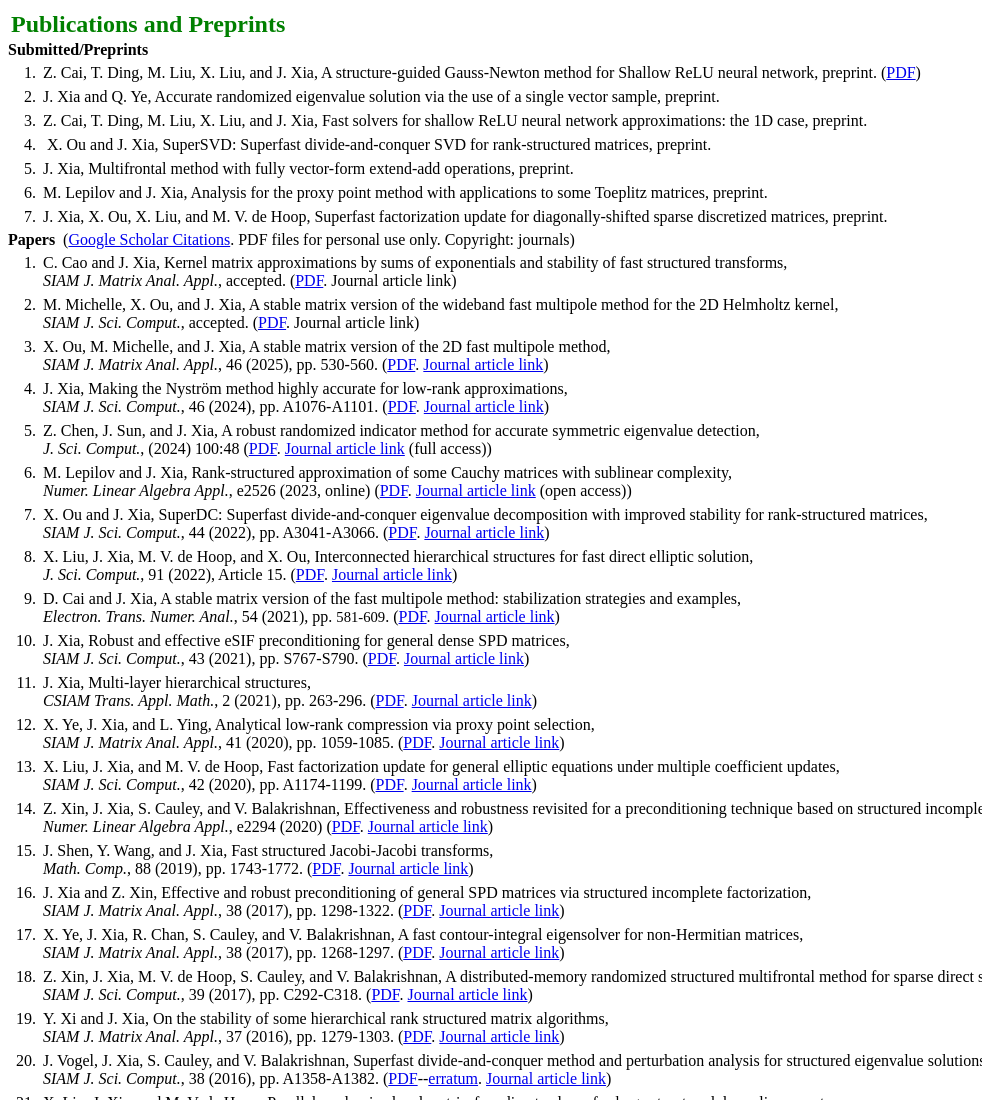
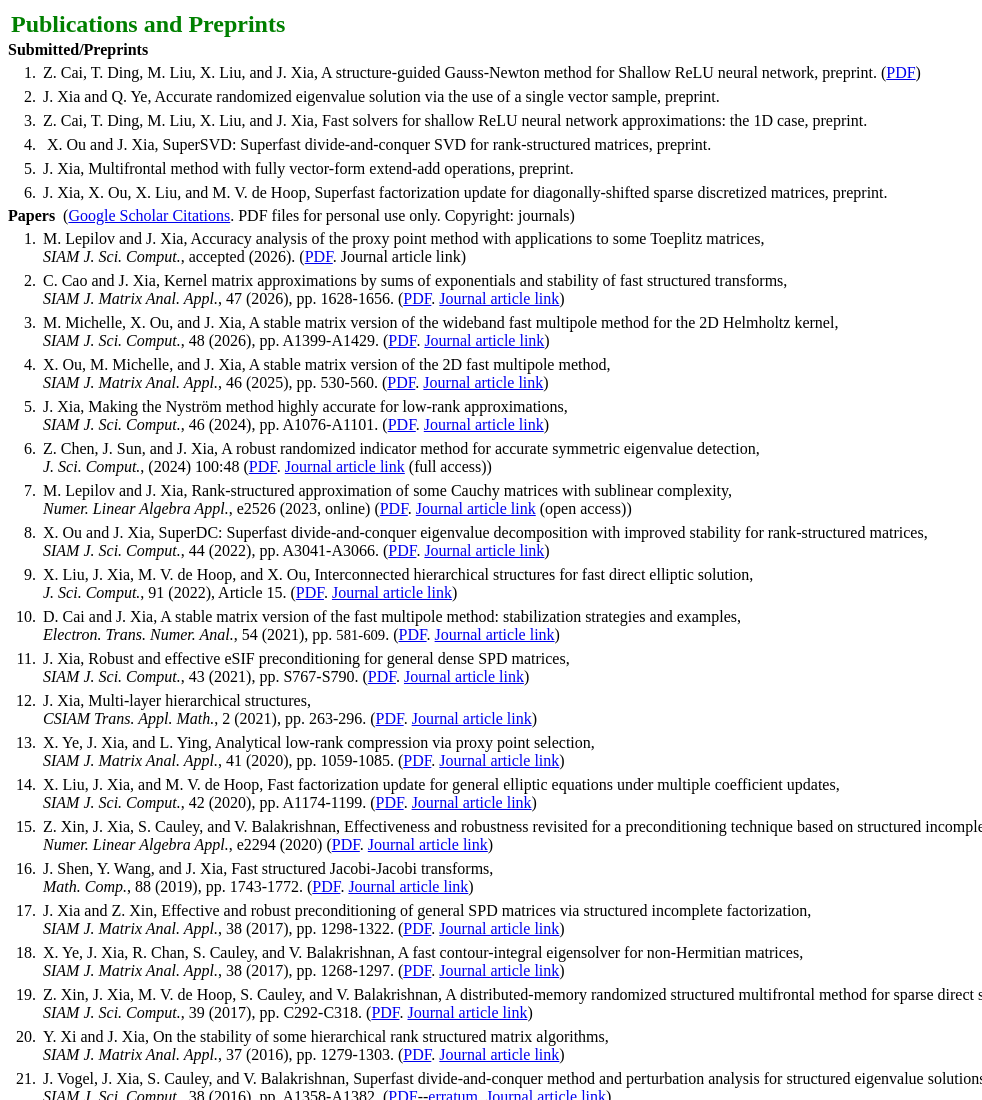
Before and after one commit to fastsolvers/fastsolvers.github.io, a plain HTML site: page papers.html in a window 1280 px wide. Shown: the top 1100 px of the page, without its empty margins (0-982 px from the left). Drawn offline with Linux system fonts and the light colour scheme.

Commit message:
Update papers.html

```diff
--- a/papers.html
+++ b/papers.html
@@ -65,13 +65,8 @@ ol {
 
 	J. Xia, Multifrontal method with fully vector-form extend-add operations,
 	preprint.</li>
+
 	<li>
-
-	<font face="Times New Roman">
-	M. Lepilov and J. Xia, Analysis for the proxy point method with applications
-	to some Toeplitz matrices, preprint.</font></li>
-	<li>
-
 	J. Xia, X. Ou, X. Liu, and M. V. de Hoop, Superfast factorization update for
 	diagonally-shifted sparse discretized matrices, preprint.</li>
 </ol>
@@ -79,24 +74,31 @@ ol {
 PDF files for personal use only. Copyright: journals)<ol>
 
 <font face="Times New Roman">
+	<li>
+	<font face="Times New Roman">
+	M. Lepilov and J. Xia, 	Accuracy analysis of the proxy point method with applications to some Toeplitz matrices,<br>
+		<i>SIAM J. Sci. Comput.</i>, accepted (2026). (<a href="https://arxiv.org/abs/2605.24231" target="_blank">PDF</a>.
+		Journal article link)</font>
+	</li>
+
 <li><font face="Times New Roman">
 	C. Cao and J. Xia, Kernel matrix approximations by sums of exponentials and stability of fast structured transforms,<br>
-<i>SIAM J. Matrix Anal. Appl.</i>, accepted. (<a href="work/soe.pdf" target="_blank">PDF</a>. Journal article link)</font></li>
+<i>SIAM J. Matrix Anal. Appl.</i>, 47 (2026), pp. 1628-1656. (<a href="work/soe.pdf" target="_blank">PDF</a>. <a href="https://epubs.siam.org/doi/abs/10.1137/25M1741868" target="_blank">Journal article link</a>)</font></li>
 
 <li><font face="Times New Roman">
 	M. Michelle, X. Ou, and J. Xia, A stable matrix version of the wideband fast
 	multipole method for the 2D Helmholtz kernel,<br>
-<i>SIAM J. Sci. Comput.</i>, accepted. (<a href="work/fmmhelm.pdf" target="_blank">PDF</a>. Journal article link)</font></li>
+<i>SIAM J. Sci. Comput.</i>, 48 (2026), pp. A1399-A1429. (<a href="work/fmmhelm.pdf" target="_blank">PDF</a>.
+	<a href="https://epubs.siam.org/doi/10.1137/24M1712837" target="_blank">Journal article link</a>)</font></li>
 
 	<li>
 <font face="Times New Roman">
-
 	X. Ou, M. Michelle, and J. Xia, A stable matrix version of the 2D fast
 	multipole method,<br>
 <i>SIAM J. Matrix Anal. Appl.</i>, 46 (2025), pp. 530-560. (<a href="work/fmm2d.pdf" target="_blank">PDF</a>.
 	<a href="https://epubs.siam.org/eprint/RRF3EZZBBDICQDRI9YCS/full" target="_blank">Journal article link</a>)</font></li>
+
 	<li>
-
 	J. Xia, Making the Nystr&ouml;m method highly accurate for low-rank approximations,<br><i>SIAM J. Sci. Comput.</i>,
 	46 (2024), pp. A1076-A1101. (<a href="work/han.pdf" target="_blank">PDF</a>.
 	<a href="https://epubs.siam.org/doi/10.1137/23M1585039" target="_blank">Journal article link</a>)</li>
```
